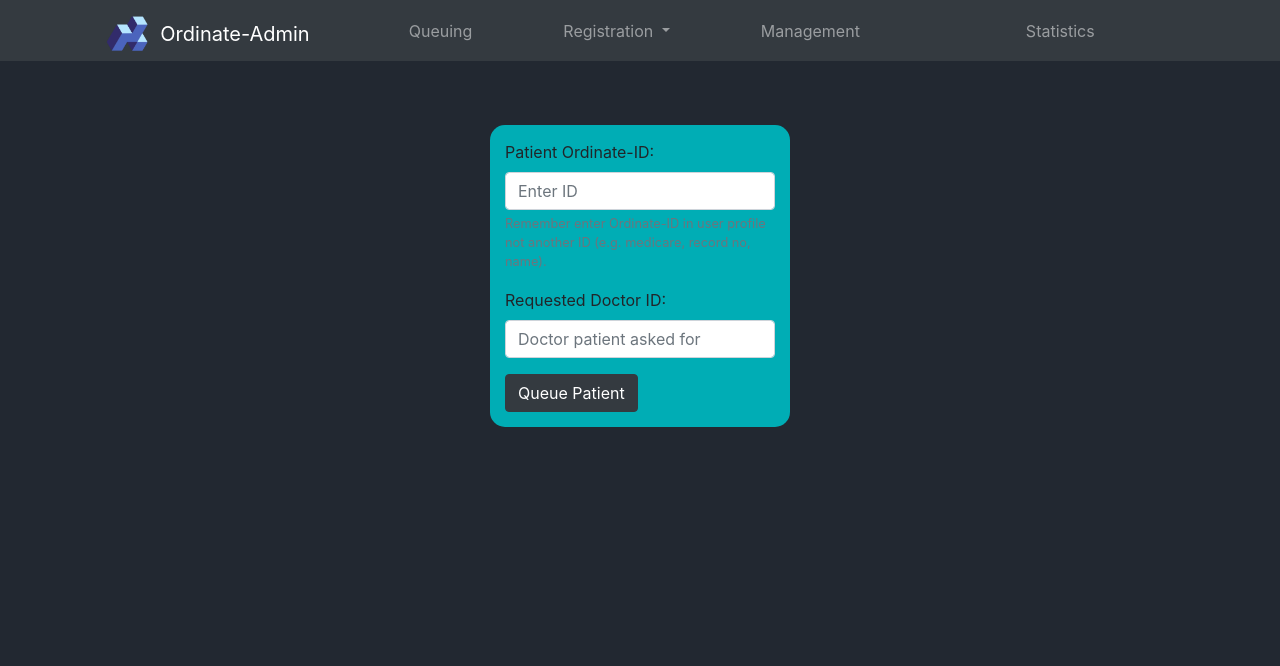
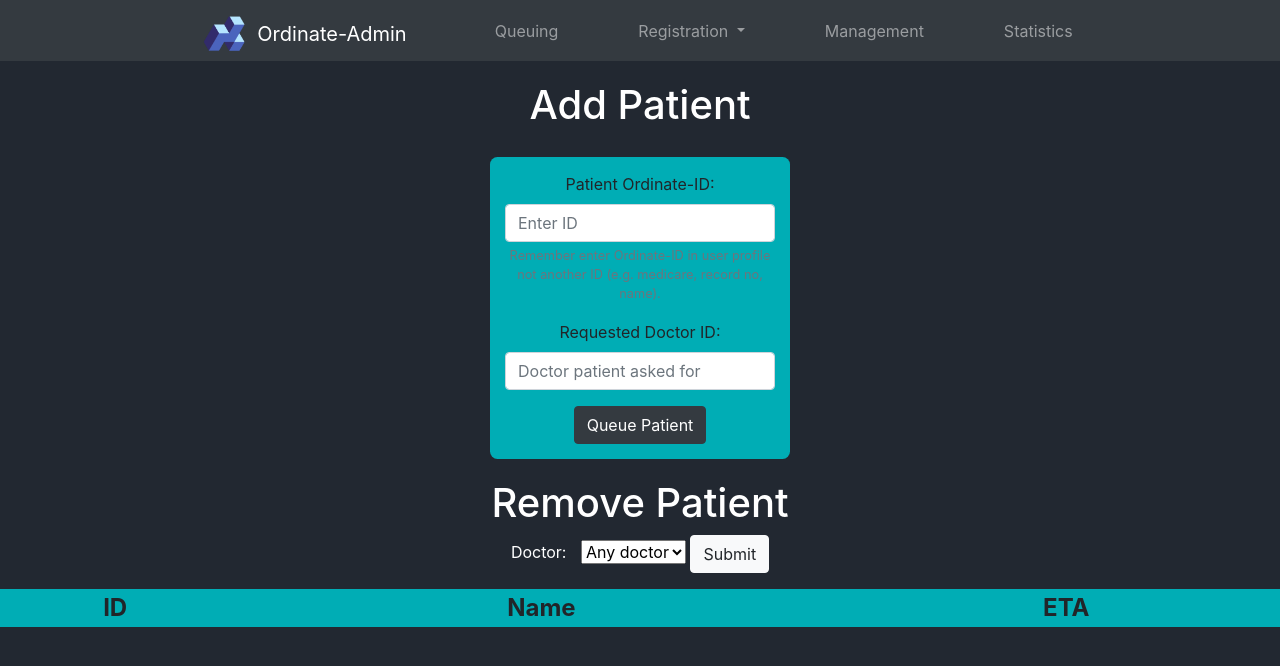
Before and after one commit to LGXprod/Ordinate, a web app: file Saas/Front-End/admin.html in a window 1280 px wide. Shown: the top 666 px of the page. Run offline with its HTML, style and script files only (its server is not run), Linux system fonts and the light colour scheme; lists and menus that the app fills with data are empty; some libraries are stand-ins or nearby versions.

Commit message:
Many changes I will document later

```diff
--- a/Saas/Back-End/server.js
+++ b/Saas/Back-End/server.js
@@ -45,46 +45,61 @@ listApp.listen(3000, function(){
 		res.sendfile(frontEnd + "js/index.js");
 	});
 
-	listApp.get("/patientList", function(req, res){
+	function getDoctorsList(req, res){
 		var queryString = "select ordinateID, doctorID from qlist;";
 		//console.log(queryString);
 
-		connection.query(queryString, function(err, results, fields){
+		connection.query(queryString, function(err, patResults, fields){
 			if (err) throw err;
 
-			connection.query("select doctorID, sName from doctor;", function(err, docResults){
+			connection.query("select doctorID, sName from doctor order by doctorID ASC;", function(err, docResults){
 				if (err) throw err;
 
 				var qlist = [];
 
-				for (x in docResults) {
-					// console.log(docResults[x].doctorID)
-					qlist[x] = [{id: docResults[x].doctorID, sName: docResults[x].sName}]; // creates an array for each unique doctorID and puts it in qlist
+				for (i=1; i<docResults.length; i++) {
+					qlist[i-1] = [{id: docResults[i].doctorID, sName: docResults[i].sName}]; // creates an array for each unique doctorID and puts it in qlist
 				}
 
-				// console.log("Doctors added: " + qlist);
+				for (x in patResults) {
 
-				for (x in results){
+					if (patResults[x].doctorID == 0) {
 
-					for (y in qlist) {
+						var min = qlist[0];
+						for (i=1; i<qlist.length; i++) if (min.length > qlist[i].length) min=qlist[i];
 
-						if (qlist[y][0].id == results[x].doctorID){ // checks each doc in qlist with the doc the patient wants and then adds the patient to the right doc
-							qlist[y][qlist[y].length] = {
-								ordinateID: results[x].ordinateID,
-								doctorID: results[x].doctorID
-							};
+						min[min.length] = {
+							ordinateID: patResults[x].ordinateID,
+							doctorID: patResults[x].doctorID
+						};
+
+					} else {
+
+						for (y in qlist) {
+
+							if (qlist[y][0].id == patResults[x].doctorID && patResults[x].doctorID != 0){ // checks each doc in qlist with the doc the patient wants and then adds the patient to the right doc
+
+								qlist[y][qlist[y].length] = {
+									ordinateID: patResults[x].ordinateID,
+									doctorID: patResults[x].doctorID
+								};
+
+							}
+
 						}
 
 					}
 
-				};
-
-				// console.log("Patients added: " + qlist);
+				}
 
 				res.json(qlist);
 			});
 
 		});
+	}
+
+	listApp.get("/patientList", function(req, res){
+		getDoctorsList(req, res);
 	});
 
 adminApp.listen(4000, function(){
@@ -103,6 +118,10 @@ adminApp.listen(4000, function(){
 		res.sendFile(frontEnd + "admin.html");
 	});
 
+	adminApp.get('/css/styles.css', function(req, res) {
+		res.sendFile(frontEnd + "css/styles.css");
+	  });
+
 	adminApp.get("/images/logo2.png", function(req, res){
 		res.sendFile(frontEnd + "images/logo2.png");
 	});
@@ -111,13 +130,35 @@ adminApp.listen(4000, function(){
 		res.sendfile(frontEnd + "js/admin.js");
 	});
 
+	adminApp.get("/js/index.js", function(req, res){
+		res.sendfile(frontEnd + "js/index.js");
+	});
+
 	adminApp.get("/css/addPatient.css", function(req, res){
 		res.sendFile(frontEnd + "css/addPatient.css");
 	});
 
+	adminApp.get("/availableDocs", function(req, res){
+		connection.query("select doctorID, fName, sName from doctor", function(err, results){
+			if (err) throw err;
+
+			var docList = [];
+
+			for(i in results) {
+				docList[i] = {
+					doctorID: results[i].doctorID,
+					fName: results[i].fName,
+					sName: results[i].sName
+				}
+			}
+
+			res.json(docList);
+		})
+	});
+
 	adminApp.use(bodyParser.urlencoded({extended: true}));
 
-	adminApp.post("/", function(req, res){
+	adminApp.post("/", function(req, res, next){
 		var id = req.body.ID;
 		var doctorID = req.body.doctor;
 
@@ -141,10 +182,30 @@ adminApp.listen(4000, function(){
 					console.log("Successful");
 				});
 			} else {
-				// console.log("here");
 				res.send("<script>alert('Ordinate ID " + parseInt(id) + " does not exist.')</script>");
 			}
 		});
+
+		res.redirect('back');
+	});
+
+	adminApp.post("/docFilter", function(req, res){
+		var specifiedDoc = req.body.id
+		var queryString = "select ordinateID, fName, sName from patient where ordinateID in (select ordinateID from qlist where doctorID=" + specifiedDoc + ")"
+
+		connection.query(queryString, function(err, results){
+			var patList = []
+
+			for (i in results){
+				patList[i] = {
+					ordinateID: results[i].ordinateID,
+					fName: results[i].fName,
+					sName: results[i].sName
+				}
+			}
+
+			res.json(patList)
+		})
 	});
 
 	adminApp.post("/registration.html", function(req, res){
@@ -177,7 +238,8 @@ adminApp.listen(4000, function(){
 						console.log("Successful");
 					});
 
-					res.send("<script>alert('New patient: " + fName + " " + sName + " has been assigned Ordinate ID: " + parseInt(id) + ".')</script>");
+					//res.send("<script>alert('New patient: " + fName + " " + sName + " has been assigned Ordinate ID: " + parseInt(id) + ".')</script>");
+					res.redirect('back');
 				} else {
 					console.log("Already exists");
 					setID();
@@ -188,5 +250,4 @@ adminApp.listen(4000, function(){
 		}
 
 		applyID();
-
 	});
--- a/Saas/Front-End/admin.html
+++ b/Saas/Front-End/admin.html
@@ -2,6 +2,7 @@
 <html>
 <head>
 	<title>Ordinate Admin</title>
+	<link rel="stylesheet" type="text/css" href="css/styles.css">
 	<link rel="stylesheet" type="text/css" href="css/addPatient.css">
 	<link rel="icon" type="text/css" href="images/favicon.ico">
 	<!-- <script type="text/javascript" src=""></script> -->
@@ -10,12 +11,12 @@
 	<script src="https://maxcdn.bootstrapcdn.com/bootstrap/4.0.0-beta/js/bootstrap.min.js" integrity="sha384-h0AbiXch4ZDo7tp9hKZ4TsHbi047NrKGLO3SEJAg45jXxnGIfYzk4Si90RDIqNm1" crossorigin="anonymous"></script>
 	<link rel="stylesheet" href="https://stackpath.bootstrapcdn.com/bootstrap/4.4.1/css/bootstrap.min.css" integrity="sha384-Vkoo8x4CGsO3+Hhxv8T/Q5PaXtkKtu6ug5TOeNV6gBiFeWPGFN9MuhOf23Q9Ifjh" crossorigin="anonymous">
 </head>
-<body id="formTheme">
+<body id="background">
 
-	<nav class="navbar navbar-expand-sm bg-dark navbar-dark justify-content-center">
+	<nav class="navbar navbar-expand-custom bg-dark navbar-dark justify-content-center" id="collapsingNavbar">
 
-		<a class="navbar-brand" id="logo">
-			<img src="images/logo2.png" id="logo">
+		<a class="navbar-brand navSpacing" id="logoSmall">
+			<img src="images/logo2.png" id="logoSmall">
 			Ordinate-Admin
 		</a>
 
@@ -23,7 +24,18 @@
 			<li class="navbar-item navSpacing">
 				<a class="nav-link" href="/">Queuing</a>
 			</li>
-			<li class="nav-item dropdown">
+			<!-- <li class="nav-item dropdown navSpacing">
+				<a class="nav-link dropdown-toggle" id="navbarDropdown" role="button" data-toggle="dropdown" aria-haspopup="true" aria-expanded="false">Queuing
+					<span class="caret"></span></a>
+				<div class="dropdown-menu" aria-labelledby="navbarDropdown">
+					<a class="dropdown-item" href="admin.html">Add Patient</a>
+					<a class="dropdown-item" href="removal.html">Remove Patient</a>
+				</div>
+			</li> -->
+			<!-- <li class="navbar-item navSpacing">
+				<a class="nav-link" href="registration.html">Registration</a>
+			</li> -->
+			<li class="nav-item dropdown navSpacing">
 				<a class="nav-link dropdown-toggle" id="navbarDropdown" role="button" data-toggle="dropdown" aria-haspopup="true" aria-expanded="false">Registration
 					<span class="caret"></span></a>
 				<div class="dropdown-menu" aria-labelledby="navbarDropdown">
@@ -32,9 +44,6 @@
 					<a class="dropdown-item" href="#">Other</a>
 				</div>
 			</li>
-			<!-- <li class="navbar-item navSpacing">
-				<a class="nav-link" href="registration.html">Registration</a>
-			</li> -->
 			<li class="navbar-item navSpacing">
 				<a class="nav-link">Management</a>
 			</li>
@@ -44,7 +53,11 @@
 		</ul>
 	</nav>
 
-	<form action="/" method="post">
+	<div class="middle">
+
+		<h1>Add Patient</h1>
+
+		<form action="/" method="post" class="formTheme">
 			<div class="form-group">
 				<label for="inputID">Patient Ordinate-ID:</label>
 				<input type="text" class="form-control" aria-describedly="idHelp" id="inputID" placeholder="Enter ID" name="ID">
@@ -57,6 +70,33 @@
 			<button type="submit" class="btn btn-dark">Queue Patient</button>
 		</form>
 
+	</div>
+
+	<div class="middle">
+
+		<h1>Remove Patient</h1>
+
+		<form action="docFilter" method="post" class="noBgForm">
+			<div class="form-group">
+				<label for="docFilter" class="rightSpacing">Doctor:</label>
+				<select id="docFilter" name="id">
+				</select>
+				<button type="submit" value="Submit" class="btn btn-light">Submit</button>
+			</div>
+		</form>
+
+		<table id="mainTable">
+
+			<tr>
+				<th>ID</th>
+				<th>Name</th>
+				<th>ETA</th>
+			</tr>
+
+		</table>
+
+	</div>
+
 </body>
 
 <script src="https://ajax.googleapis.com/ajax/libs/jquery/3.4.1/jquery.min.js"></script>
--- a/Saas/Front-End/css/addPatient.css
+++ b/Saas/Front-End/css/addPatient.css
@@ -1,22 +1,65 @@
-form {
+#background {
+	background-color: #222831;
+}
+
+.formTheme {
 	width: 300px;
 	margin: auto;
-	margin-top: 5%;
+	margin-top: 2.5vh;
 	padding: 15px;
 	position: relative;
 	background-color: #00adb5;
-	border-radius: 15px;
+	border-radius: 7.5px;
 }
 
-#formTheme {
-	background-color: #222831;
+h1 {
+	color: #fff;
 }
 
-.navSpacing {
-	padding-left: 75px;
-	padding-right: 75px;
+.noBgForm {
+	color: white;
 }
 
-#logo {
+.navbar-nav > li {
+	margin-left: 5vw;
+	margin-left: 5vw;
+	/* padding-right: 20%; */
+}
+
+.middle {
+	margin-top: 2.5vh;
+	text-align: center;
+}
+
+.leftSpacing {
+	padding-left: 10px;
+}
+
+.rightSpacing {
+	padding-right: 10px;
+}
+
+#logoSmall {
 	height: 45px;
 }
+
+@media (min-width: 35vw){
+    .navbar-expand-custom {
+        flex-direction: row;
+        flex-wrap: nowrap;
+        justify-content: flex-start;
+    }
+    .navbar-expand-custom .navbar-nav {
+        flex-direction: row;
+    }
+    .navbar-expand-custom .navbar-nav .nav-link {
+        padding-right: .5rem;
+        padding-left: .5rem;
+    }
+    .navbar-expand-custom .navbar-collapse {
+        display: flex!important;
+    }
+    .navbar-expand-custom .navbar-toggler {
+        display: none;
+    }
+}
--- a/Saas/Front-End/css/styles.css
+++ b/Saas/Front-End/css/styles.css
@@ -1,11 +1,11 @@
-img {
+#logoLarge {
 	width: 150px;
 	height: auto;
 	vertical-align: middle;
 	/*padding: 2.5%;*/
 }
 
-body {
+.listTheme {
 	font-family: helvetica;
 	text-align: center;
 	margin: 0px;
--- a/Saas/Front-End/js/admin.js
+++ b/Saas/Front-End/js/admin.js
@@ -1,34 +1,59 @@
-// class Patient {
-// 	constructor(ordinateID, doctorRequested){
-// 		this.ordinateID = ordinateID;
-// 		this.doctorRequested = doctorRequested;
-// 		this.timeArrived = new Date();
-// 	}
+var table = $("table");
+var docFilter = $("#docFilter");
 
-// 	getID(){
-// 		return this.ordinateID;
-// 	}
+function addPatient(patID, eta){
+	table.append("<tr><td>" + patID + "</td><td>"
+		+ eta + "</td></tr>");
+}
 
-// 	getDoctor(){
-// 		return this.doctorRequested;
-// 	}
+function sleep(ms) {
+	return new Promise(resolve => setTimeout(resolve, ms));
+}
 
-// 	getTimeArrived(){
-// 		return this.timeArrived;
-// 	}
-// }
+$.ajax({
+    url: '/availableDocs',
+    complete: function(data) {
 
-// var submitButton = document.querySelector("Button");
+        var doctors = data.responseJSON;
+        docFilter.append('<option value=0>Any doctor</option>');
 
-// submitButton.addEventListener("click", function() {
+        for (i = 1; i < doctors.length; i++) {
+            docFilter.append('<option value=' + doctors[i].doctorID + '>' + doctors[i].fName + ' ' + doctors[i].sName + '</option>');
+        }
 
-// 	newPatient = new Patient(document.getElementById("inputID").value,
-// 		document.getElementById("inputDoctor").value);
+    }
+})
 
-// 	alert(newPatient.getID() + " is being added to Doctor " + newPatient.getDoctor());
-// 	localStorage.setItem("patient", newPatient.getID());
+function loadDocLists(){
+	$.ajax({
+		url: '/doctorList',
+		complete: async function(data) {
 
-// 	var time = newPatient.getTimeArrived();
-// 	alert(time.getHours() + ":" + time.getMinutes() + ":" + time.getSeconds());
-// 	localStorage.setItem("eta", time.getHours() + ":" + time.getMinutes() + ":" + time.getSeconds());
-// });
+			var docList = data.responseJSON;
+			console.log(docList);
+
+			for (x in docList) {
+
+				$('#mainTable tr:gt(0)').remove();
+
+				// docHeading.text(docList[x][0].sName);
+				docHeading.fadeOut(function(){
+					docHeading.text("Doctor " + docList[x][0].sName).fadeIn();
+				});
+				console.log(docList[x][0].sName);
+				console.log(docList[x].length);
+
+				for (i = 1; i < docList[x].length; i++){
+					console.log(docList[x][i].ordinateID);
+					addPatient(docList[x][i].ordinateID, i*15);
+				}
+
+				await sleep(7500);
+
+			}
+
+		}
+	});
+}
+
+loadDocLists();
```
Also changed, not shown: Saas/Front-End/index.html (+3 -19 lines), Saas/Front-End/js/index.js (+5 -5 lines), Saas/Front-End/newPatient.html (added, +13 -0 lines), Saas/Front-End/registration.html (+16 -3 lines), 2 other files. Lines whose indentation alone changed are shown as unchanged.
